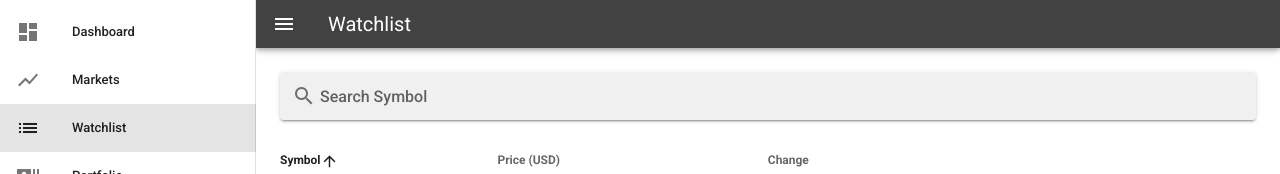
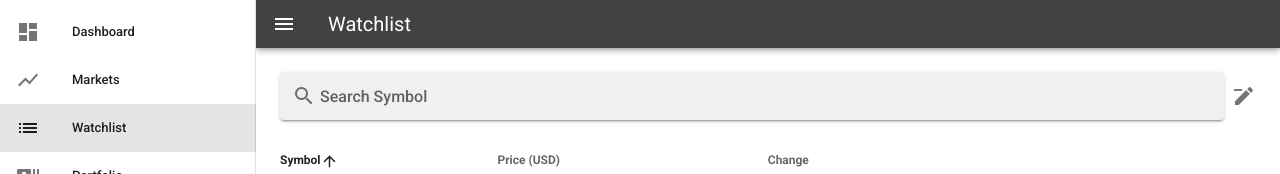
Before and after one commit to mismaah-abdulla/stock-portfolio, a Vue app: page /watchlist in a window 1280 px wide. Shown: the top 174 px of the page. Built offline with nearby package versions, Linux system fonts and the light colour scheme.

Commit message:
Updated watchlist -Tet Lun

```diff
--- a/src/views/Watchlist.vue
+++ b/src/views/Watchlist.vue
@@ -2,6 +2,7 @@
   <div class="Watchlist">
     <v-card class="pa-2">
       <v-card-title>
+        <!-- SEARCH -->
         <v-text-field
           v-model="search"
           clearable
@@ -12,28 +13,40 @@
           solo-inverted
           hide-details
         ></v-text-field>
+        <!-- END OF SEARCH -->
+
+
+        <!-- EDIT BUTTON -->
+        <v-icon right v-if="!hideEdit" @click='editMode'>
+          mdi-pencil-off
+        </v-icon>
+        <v-icon right v-else @click='editMode'>
+          mdi-pencil-minus
+        </v-icon>
+        <!-- END OF EDIT BUTTON -->
+
       </v-card-title>
-    <!-- END OF SEARCH -->
     <!-- DATA TABLE -->
       <v-data-table
         :headers="computedHeaders"
         :items ="watchlist"
         :search="search"
-        hide-actions
         hide-default-footer
         fixed-header
         sort-by="symbol"
         @click:row="tablerowClick"
         group-by="category"
       >
-        <template v-slot:group.header="{items, isOpen, toggle}">
+
+      <template v-slot:group.header="{items, isOpen, toggle}">
           <th colspan=6>
             <v-icon @click="toggle">
               {{ isOpen ? 'mdi-minus' : 'mdi-plus' }}
             </v-icon>
             {{ items[0].category }}
-        </th>
-        </template>
+      </th>
+      </template>
+
       <template v-slot:item.chg_percent="{ item }">
         <v-chip :color="getColor(item.chg_percent)" dark>
           <v-icon left v-if="item.chg_percent>'0%'">mdi-menu-up</v-icon>
@@ -61,7 +74,7 @@
       max-width="290"
     >
       <v-card>
-        <v-card-title class="headline">{{Newitem}}</v-card-title>
+        <v-card-title class="headline"></v-card-title>
 
         <v-card-text>
           Are you sure you want to delete this symbol from watchlist?
@@ -89,9 +102,6 @@
     <!-- END OF DELETE DIALOG -->
 
     <!-- ADD BUTTON -->
-
-
-
     <v-dialog v-model="dialog2" max-width="500px">
       <template v-slot:activator="{ on }">
         <v-btn v-if="$vuetify.breakpoint.xsOnly || $vuetify.breakpoint.smOnly" class="mx-2" v-on="on" fixed bottom left fab dark color="primary" >
@@ -105,7 +115,7 @@
         <v-card-title>
           <span class="headline">Add (Temp)</span>
         </v-card-title>
-<!-- HARD CORDED, RETRIEVE FROM DB -->
+<!-- HARD CORDED, SHOULD RETRIEVE FROM DB -->
         <v-card-text>
           <v-container>
             <v-row>
```
